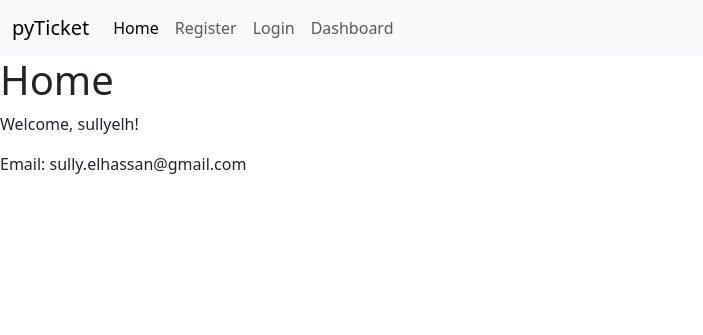
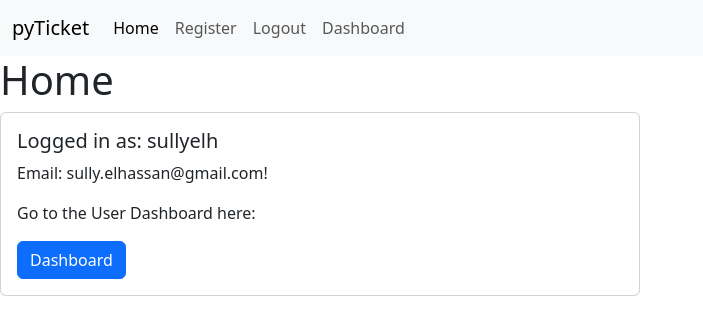
Before and after one commit to sullyelh/pyTicket, a Flask app: page / in a window 1280 px wide. Shown: the top 335 px of the page, without its empty margins (0-703 px from the left). Run offline with Flask 3, Linux system fonts and the light colour scheme; a user stored in the database is signed in.

Commit message:
added bootstrap styling to base template, added navbar chnages when user is authenticated

```diff
--- a/templates/base.html
+++ b/templates/base.html
@@ -12,7 +12,8 @@
       <nav class="navbar navbar-expand-lg bg-body-tertiary">
         <div class="container-fluid">
             <a class="navbar-brand" href="#">pyTicket</a>
-              <button class="navbar-toggler" type="button" data-bs-toggle="collapse" data-bs-target="#navbarNav" aria-controls="navbarNav" aria-expanded="false" aria-label="Toggle navigation">
+            <button class="navbar-toggler" type="button" data-bs-toggle="collapse" data-bs-target="#navbarNav"
+                aria-controls="navbarNav" aria-expanded="false" aria-label="Toggle navigation">
                 <span class="navbar-toggler-icon"></span>
             </button>
             <div class="collapse navbar-collapse" id="navbarNav">
@@ -23,9 +24,15 @@
                     <li class="nav-item">
                         <a class="nav-link" href="{{ url_for('register') }}">Register</a>
                     </li>
+                    {% if current_user.is_authenticated %}
+                        <li class="nav-item">
+                            <a class="nav-link" href="{{ url_for('logout') }}">Logout</a>
+                        </li>
+                    {% else %}
                         <li class="nav-item">
                             <a class="nav-link" href="{{ url_for('login') }}">Login</a>
                         </li>
+                    {% endif %}
                     <li class="nav-item">
                         <a class="nav-link" href="{{ url_for('dashboard') }}">Dashboard</a>
                     </li>
--- a/templates/home.html
+++ b/templates/home.html
@@ -3,9 +3,24 @@
 {% block content %}
     <h1>Home</h1>
     {% if current_user.is_authenticated %}
-    <p>Welcome, {{ username }}!</p>
-    <p>Email: {{ email }}</p>
+    <div class="card w-50">
+        <div class="card-body">
+          <h5 class="card-title">Logged in as: {{ username }}</h5>
+          <p class="card-text">Email: {{ email }}!</p>
+          <p class="card-text">Go to the User Dashboard here:</p>
+          <a href="{{ url_for('dashboard') }}" class="btn btn-primary">Dashboard</a>
+        </div>
+      </div>
     {% else %}
-        <p>Welcome, Guest</p>
+    <div class="card w-50">
+        <div class="card-body">
+          <h5 class="card-title"><p>Welcome, Guest</p></h5>
+          <p class="card-text">Click here to Register a New Account.</p>
+          <a href="{{  url_for('register')  }}" class="btn btn-primary">Register</a>
+          <h5>OR</h5>
+          <p class="card-text">Click here to Login.</p>
+          <a href="{{  url_for('login') }}" class="btn btn-primary">Login</a>
+        </div>
+      </div>
     {% endif %}
 {% endblock %}
```
Also changed, not shown: instance/users_db.db. Lines whose indentation alone changed are shown as unchanged.
